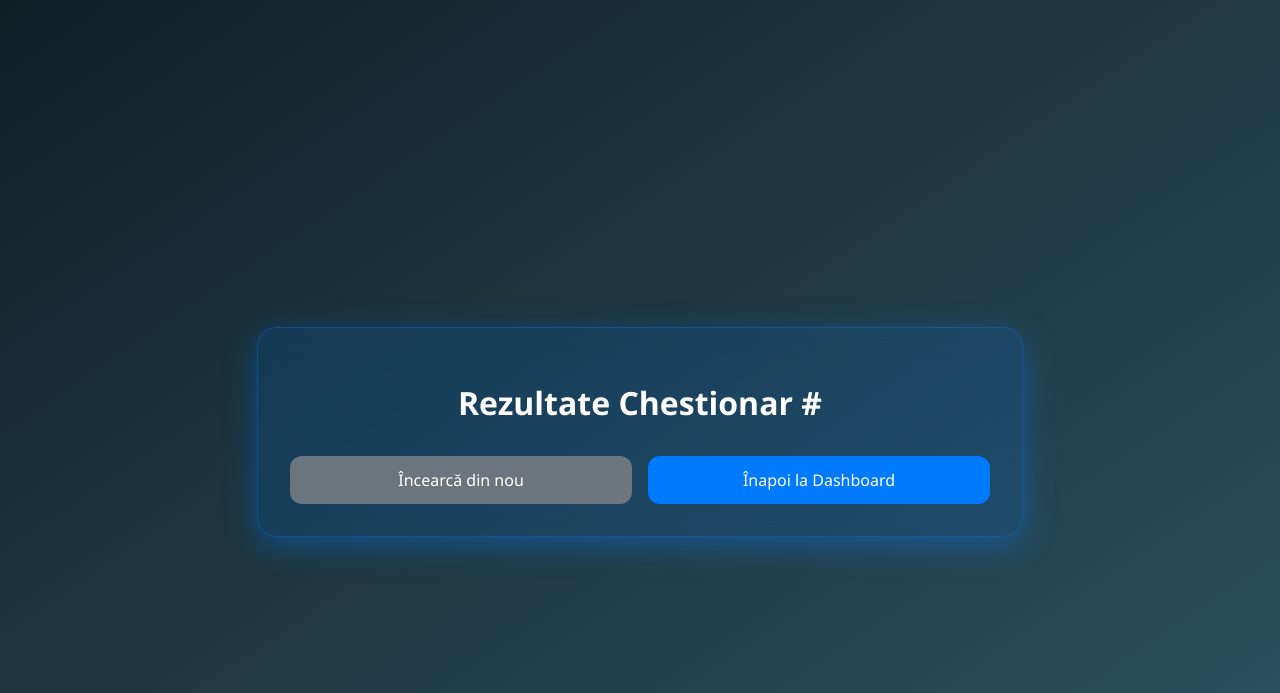
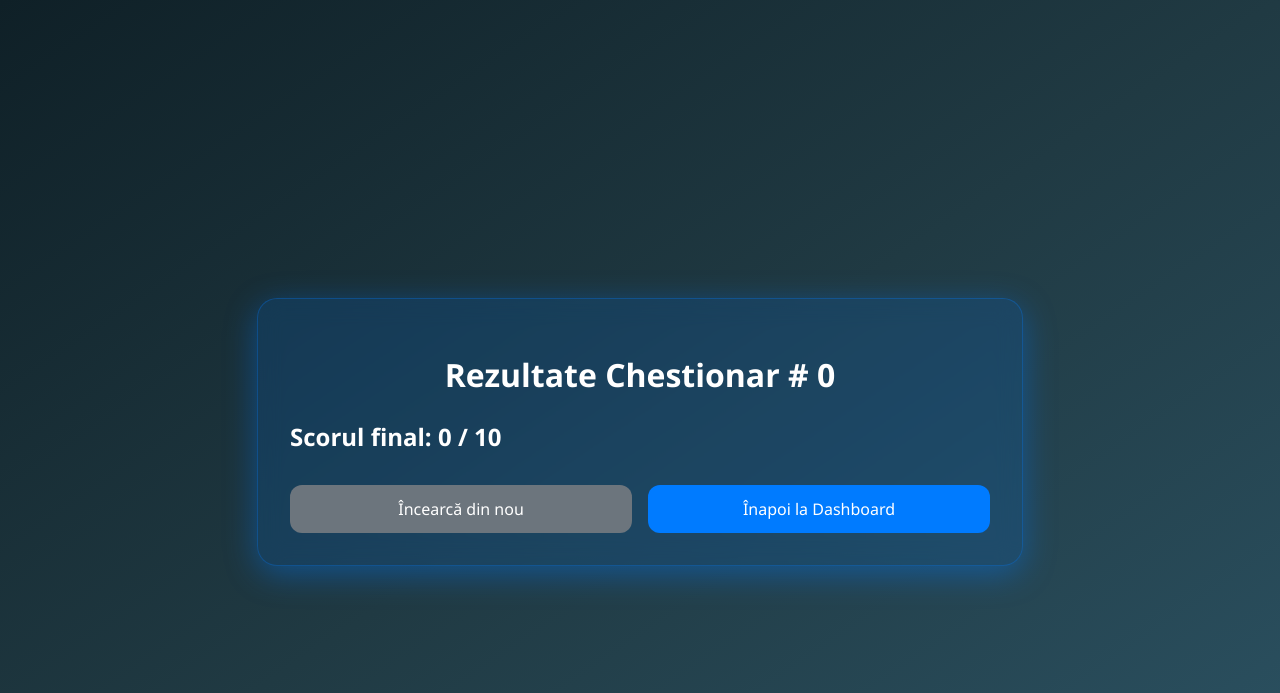
Before and after one commit to PirvuStefan/chestionare, a PHP site: page /answers.php in a window 1280 px wide. Shown: the top 693 px of the page. Run offline with PHP 8.4, Linux system fonts and the light colour scheme; the visitor is signed in with stand-in values (Sample User, id 1).

Commit message:
foaie verde

```diff
--- a/answers.php
+++ b/answers.php
@@ -161,6 +161,15 @@ function check($check, $rasp){
   return 'neutral';
   return 'should';
 }
+
+function valid($a,$b,$c,$x,$y,$z){
+  // a,b,c sunt raspunsurile date de utilizator, x,y,z sunt raspunsurile corecte
+  if($a == $x and $b == $y and $c == $z)
+  return 1;
+  return 0;
+}
+
+$count = 0;
 
 
 
@@ -327,7 +336,7 @@ function check($check, $rasp){
 </head>
 <body>
   <div class="container">
-    <h1>Rezultate Chestionar #<?php echo $chestionar->id; ?></h1>
+    <h1>Rezultate Chestionar #<?php  echo " "; echo $count  ?></h1>
 
     <?php for ($i = 0; $i < count($chestionar->questions); $i++): ?>
       <?php
@@ -352,8 +361,13 @@ function check($check, $rasp){
         <div class="answer-option <?php echo check($raspuns[$i]->answer3, $question->answers3_correct) ?>">
           <?php echo htmlspecialchars($question->answers3); ?>
         </div>
+
+        <?php  $count = $count + valid($raspuns[$i]->answer1,$raspuns[$i]->answer2,$raspuns[$i]->answer3,$question->answers1_correct,$question->answers2_correct,$question->answers3_correct)?>
       </div>
+
     <?php endfor; ?>
+    <h2>Scorul final: <?php echo $count ?> / 10</h2>
+    <h3><?php if($count == 10) echo "Felicitari!Ai rezolvat perfect acest chestionar! ☺️"; ?> </h3>
 
     <div class="navigation-buttons">
       <a href="question.php" class="btn secondary">Încearcă din nou</a>
```
